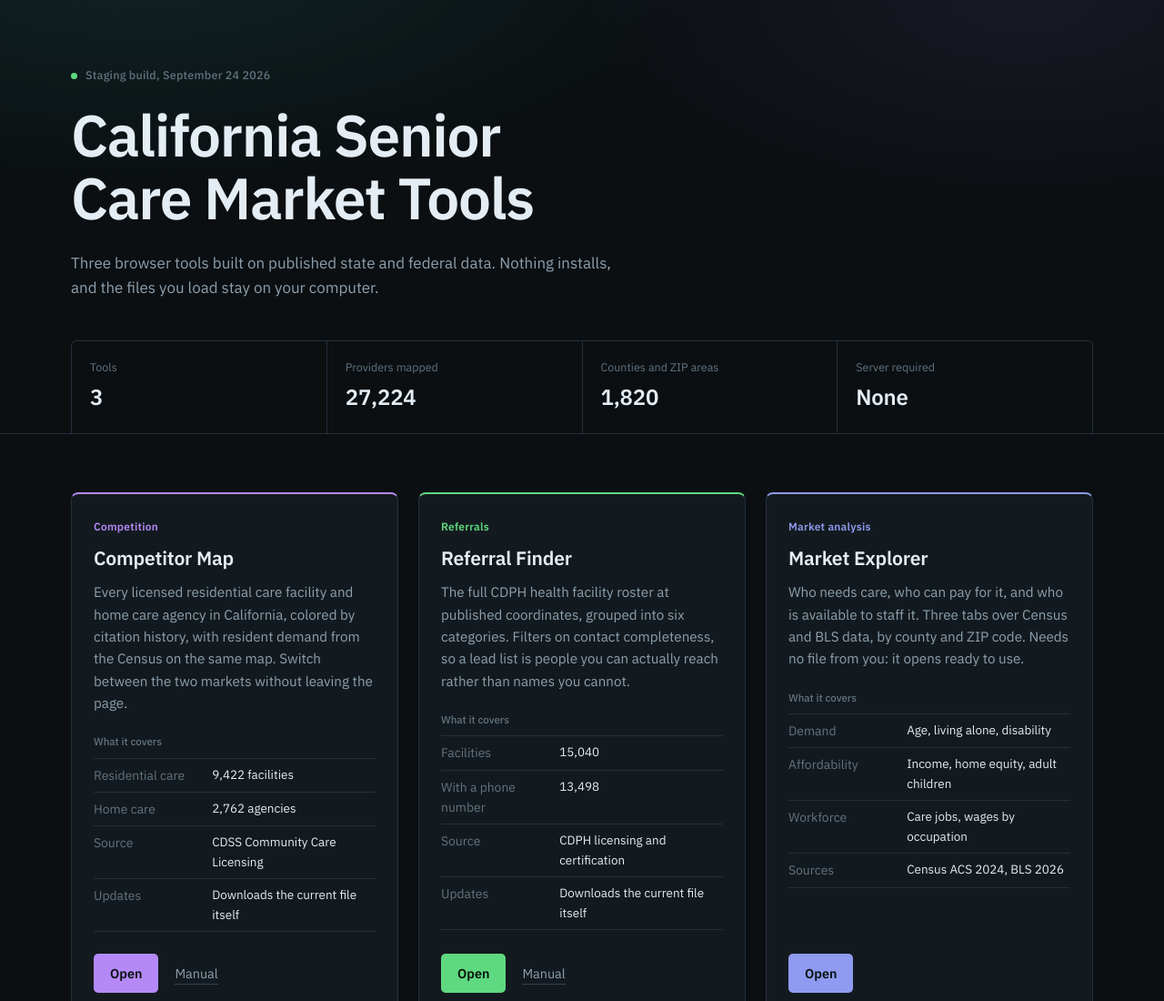
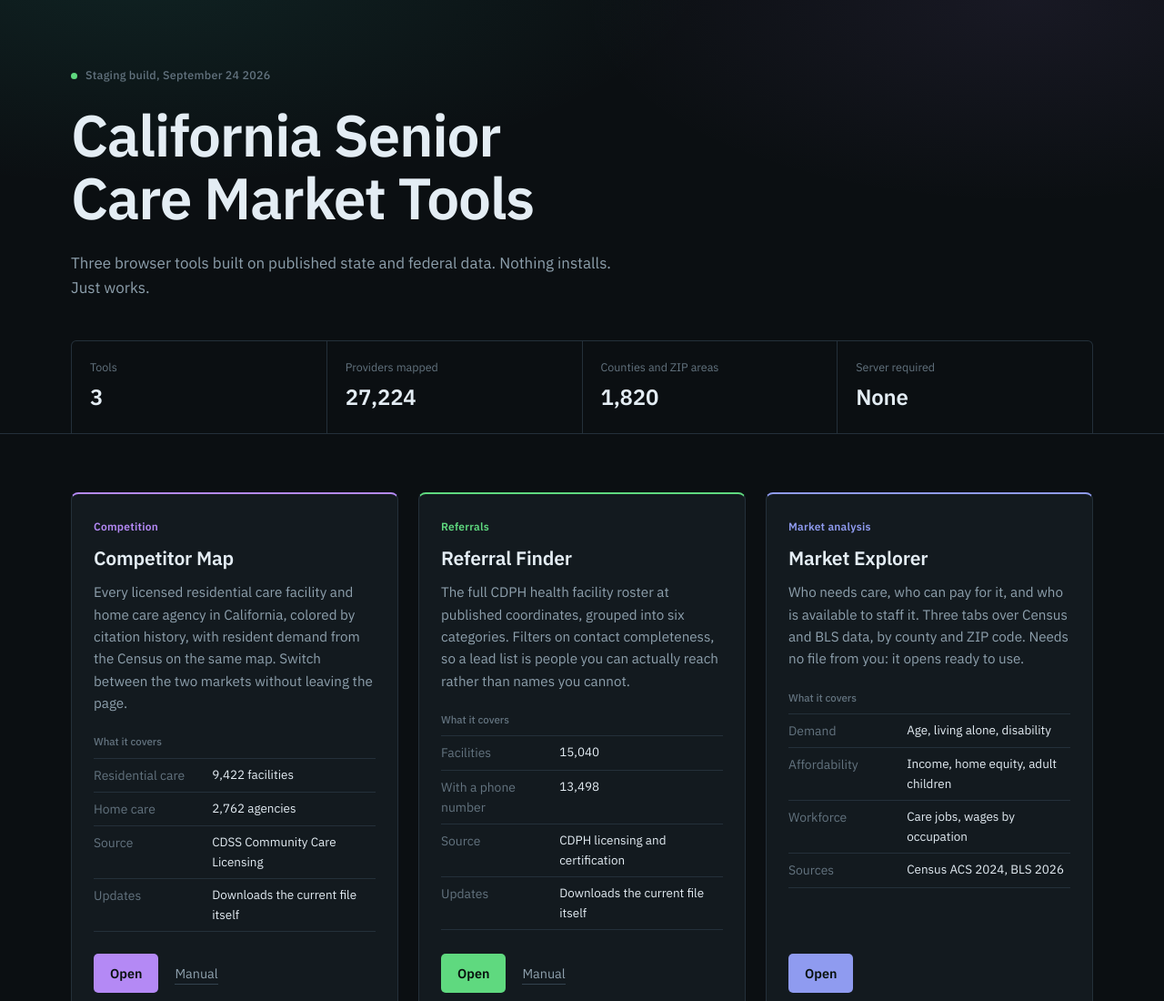
Before and after one commit to spencer-rogersai/spencer-rogersai.github.io, a plain HTML site: page index.html in a window 1280 px wide. Shown: the top 1100 px of the page at 91% size. Drawn offline with Linux system fonts and the light colour scheme.

Commit message:
Update lede paragraph for clarity

```diff
--- a/index.html
+++ b/index.html
@@ -18,7 +18,7 @@
   <div class="shell">
     <p class="env">Staging build, September 24 2026</p>
     <h1>California Senior<br>Care Market Tools</h1>
-    <p class="lede">Three browser tools built on published state and federal data. Nothing installs, and the files you load stay on your computer.</p>
+    <p class="lede">Three browser tools built on published state and federal data. Nothing installs. Just works.</p>
 
     <dl class="figures">
       <div><dt>Tools</dt><dd>3</dd></div>
```
